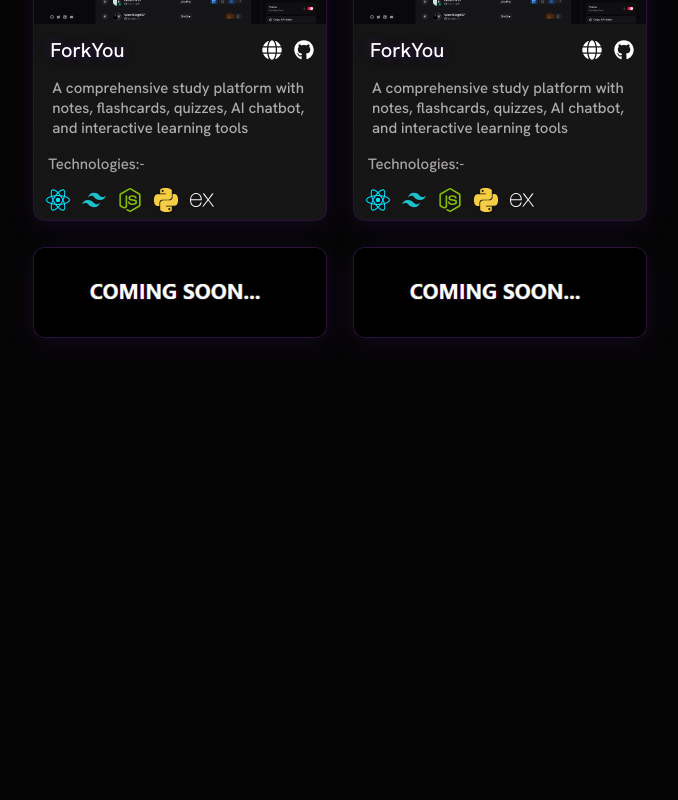
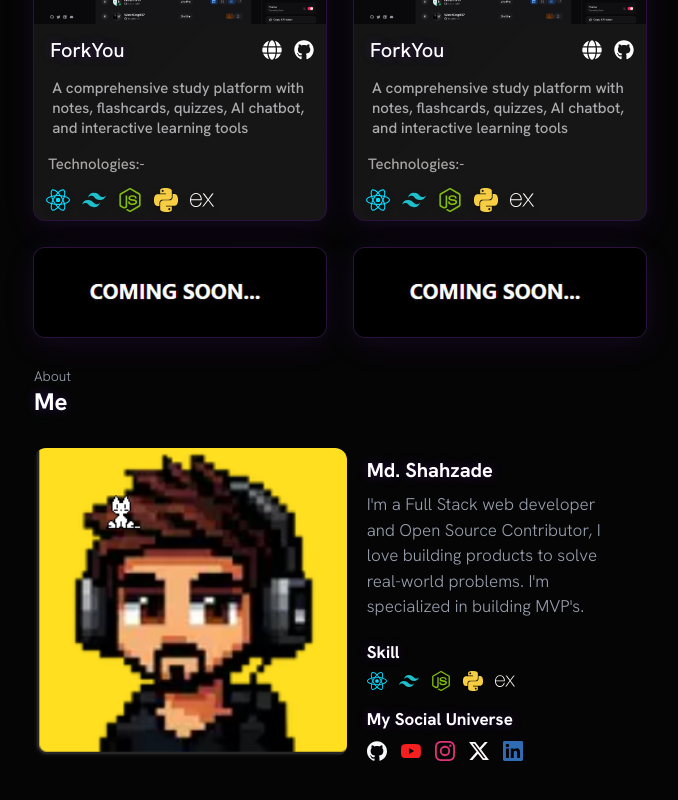
Before and after one commit to CodedMind8051/CodedMInd, a React (Vite) app: page / in a window 1280 px wide. Shown: the part 746-1546 px from the top of the page, without its empty margins (300-978 px from the left). Before the commit the page ends 1112 px from the top, so only its background shows below. Built offline with nearby package versions, Linux system fonts and the light colour scheme.

Commit message:
Add About me section

```diff
--- a/src/App.tsx
+++ b/src/App.tsx
@@ -2,10 +2,11 @@ import './App.css'
 import Navbar from './components/Navbar'
 import Techstack from './components/techstack'
 import Projects from './components/Projects'
-import LoadingAnimation from './components/LoadingAnimation'
+// import LoadingAnimation from './components/LoadingAnimation'
 import { LuFile, LuSend } from 'react-icons/lu'
 import { Typewriter } from 'react-simple-typewriter'
 import { motion } from 'framer-motion'
+import AboutMe from './components/AboutMe'
 
 function App() {
   const containerVariants = {
@@ -40,13 +41,9 @@ function App() {
 
   return (
     <>
-      {/* Fixed Navbar */}
-
-
-      {/* Spacer so content doesn’t go under navbar */}
-      <div className='h-16'>      <motion.div
-        // className='fixed top-0 left-0 w-full z-50 bg-white shadow-md flex items-center h-16 px-4'
-        className='fixed flex h-[20%] w-full items-center z-100 bg-black  shadow-md p-4 mb-10'
+      <div className='h-16'>
+        <motion.div
+          className='fixed flex h-[20%] w-full items-center z-100 bg-[#050505]  shadow-md p-4 mb-10'
           variants={slideInVariants}
           initial="hidden"
           whileInView="visible"
@@ -55,8 +52,6 @@ function App() {
         >
           <Navbar />
         </motion.div></div>
-
-      {/* Hero Section */}
       <motion.h1
         className='flex mt-25 max-[650px]:p-0 p-7 text-[#8603dc] max-[650px]:text-[15px] max-[560px]:text-[13px] max-[470px]:text-[55%] md:text-xl lg:text-2xl w-full justify-center font-medium'
         variants={itemVariants}
@@ -78,8 +73,6 @@ function App() {
           />
         </span>
       </motion.h1>
-
-      {/* Techstack Section */}
       <motion.div
         className='flex gap-7 justify-center items-center mt-10 max-[480px]:mt-6'
         variants={itemVariants}
@@ -90,8 +83,6 @@ function App() {
       >
         <Techstack />
       </motion.div>
-
-      {/* Buttons */}
       <motion.div
         className='flex gap-4 justify-center items-center mt-10'
         variants={containerVariants}
@@ -118,8 +109,6 @@ function App() {
           <LuSend /> Get in touch
         </motion.button>
       </motion.div>
-
-      {/* Projects Section */}
       <motion.div
         className='flex justify-center m-7'
         variants={itemVariants}
@@ -130,6 +119,15 @@ function App() {
       >
         <Projects />
       </motion.div>
+      <motion.div
+        variants={itemVariants}
+        initial="hidden"
+        whileInView="visible"
+        viewport={{ once: false, amount: 0.25, margin: '-80px 0px -80px 0px' }}
+        transition={{ duration: 1.2 }}
+        className='About  flex  justify-center h-[30%] m-7 text-white border-amber-50'  >
+       <AboutMe/>
+      </motion.div>
     </>
   )
 }
--- /dev/null
+++ b/src/components/AboutMe.tsx
@@ -0,0 +1,81 @@
+import Ramx from '../assets/ramx.png'
+import { SiReact, SiGithub, SiTailwindcss, SiYoutube, SiInstagram, SiX, SiLinkedin, SiAmazonwebservices, SiNodedotjs, SiTypescript, SiPython, SiExpress, SiPostgresql, SiMongodb } from 'react-icons/si'
+import {
+    Tooltip,
+    TooltipContent,
+    TooltipTrigger,
+} from "../components/ui/tooltip"
+
+
+
+function AboutMe() {
+
+    const skills = [
+        { icon: <SiReact className="  text-[#08dcff] cursor-pointer" />, label: "React.js" },
+        { icon: <SiTailwindcss className="  text-[#1dc0cd] cursor-pointer " />, label: "Tailwind CSS" },
+        { icon: <SiNodedotjs className='text-[#85c00a] cursor-pointer' />, label: "Node.js" },
+        { icon: <SiPython className='text-[#f7ce43] cursor-pointer  ' />, label: "Python" },
+        { icon: <SiExpress className='text-[#fcfaf5]  cursor-pointer  ' />, label: "Express.js" }
+    ];
+
+    const Socials = [
+        { icon: <SiGithub className="  text-[#f7fafa] cursor-pointer" />, label: "Github" },
+        { icon: <SiYoutube className="  text-[#f61f1f] cursor-pointer " />, label: "Youtube" },
+        { icon: <SiInstagram className="  text-[#df3477] cursor-pointer " />, label: "Instagram" },
+        { icon: <SiX className="  text-[#fcf8fa] cursor-pointer " />, label: "X" },
+        { icon: <SiLinkedin className="  text-[#2f6cb4] cursor-pointer " />, label: "Linkedin" },
+    ];
+
+    return (
+        <div className='flex flex-col   h-[100%] w-[50%] max-[900px]:w-[90%] '>
+            <div>
+                <h3 className="text-sm text-gray-400">About</h3>
+                <h1 className="font-bold text-2xl" >Me</h1>
+            </div>
+            <div className='flex  max-[650px]:block max-[650px]:h-[80%]  brder py-2 mt-5.5 '>
+                <img className='rounded-xl min-[1000px]:h-[95%]' src={Ramx} alt="" />
+                <div>
+                    <h1 className='px-5 py-2 max-[650px]:p-2 font-bold text-xl'>Md. Shahzade</h1>
+                    <p className='px-5 text-[17px] text-gray-400 max-[650px]:p-2'>I'm a Full Stack web developer and Open Source Contributor, I love building products to solve real-world problems. I'm specialized in building MVP's.</p>
+
+                    <div className=' m-5 text-[17px] font-bold max-[650px]:m-2'><h1>Skill</h1>
+                        <div className='flex gap-3 py-1.5 text-xl'>
+
+                            {skills.map((Skill) => {
+
+                                return (
+                                    <Tooltip key={Skill.label}>
+                                        <TooltipTrigger asChild>{Skill.icon}</TooltipTrigger>
+                                        <TooltipContent>
+                                            <p>{Skill.label}</p>
+                                        </TooltipContent>
+                                    </Tooltip>
+                                )
+                            })}
+                        </div>
+                        <div className=' py-2.5'>
+                            <h1>My Social Universe</h1>
+                            <div className='flex py-2 gap-3.5 text-xl'>
+                                {Socials.map((Socials) => {
+                                    return (
+                                        <Tooltip key={Socials.label}>
+                                            <TooltipTrigger asChild>{Socials.icon}</TooltipTrigger>
+                                            <TooltipContent>
+                                                <p>{Socials.label}</p>
+                                            </TooltipContent>
+                                        </Tooltip>
+                                    )
+                                })}
+                            </div>
+
+                        </div>
+
+                    </div>
+                </div>
+
+            </div>
+        </div>
+    )
+}
+
+export default AboutMe
--- a/src/index.css
+++ b/src/index.css
@@ -13,8 +13,6 @@
   color-scheme: light dark;
   color: rgba(18, 17, 17, 0.87);
   background-color: #050505;
-
-
   font-synthesis: none;
   text-rendering: optimizeLegibility;
   -webkit-font-smoothing: antialiased;
```
Also changed, not shown: src/assets/ramx.png (added). Lines whose indentation alone changed are shown as unchanged.
